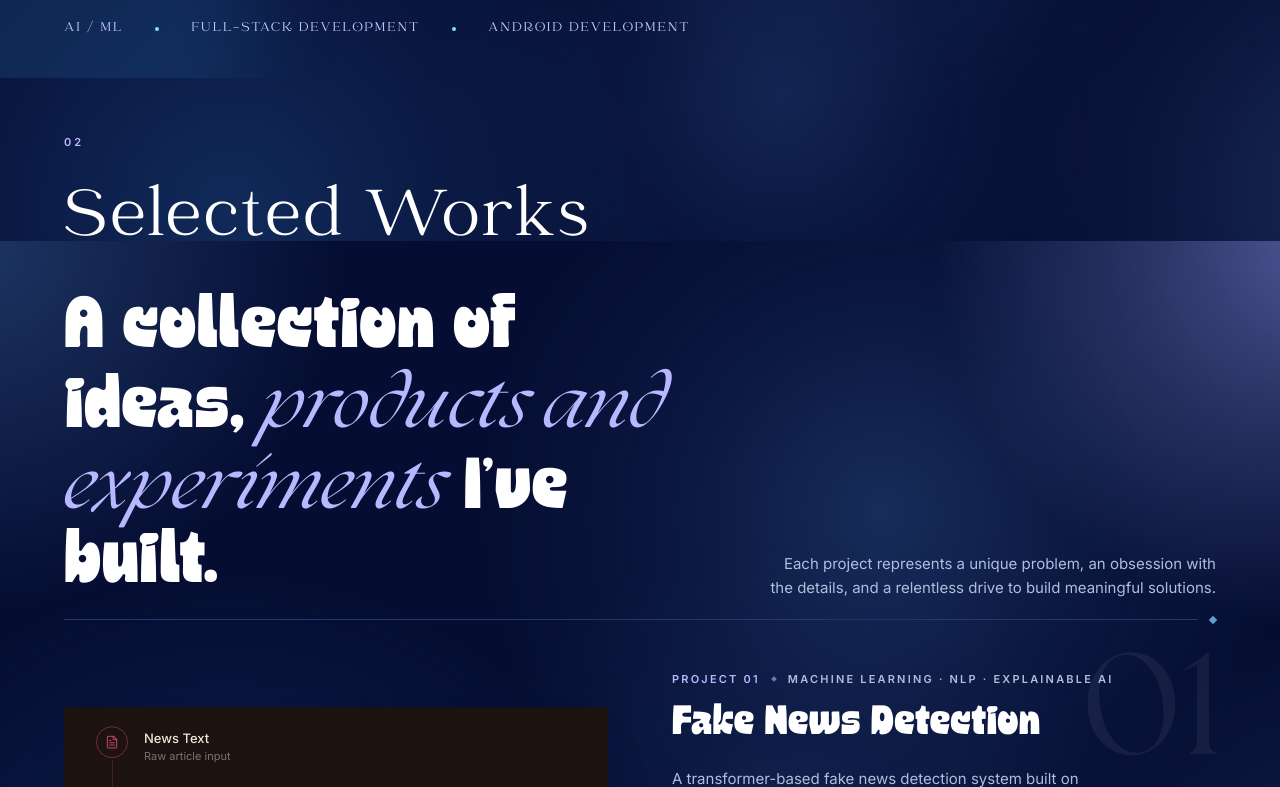
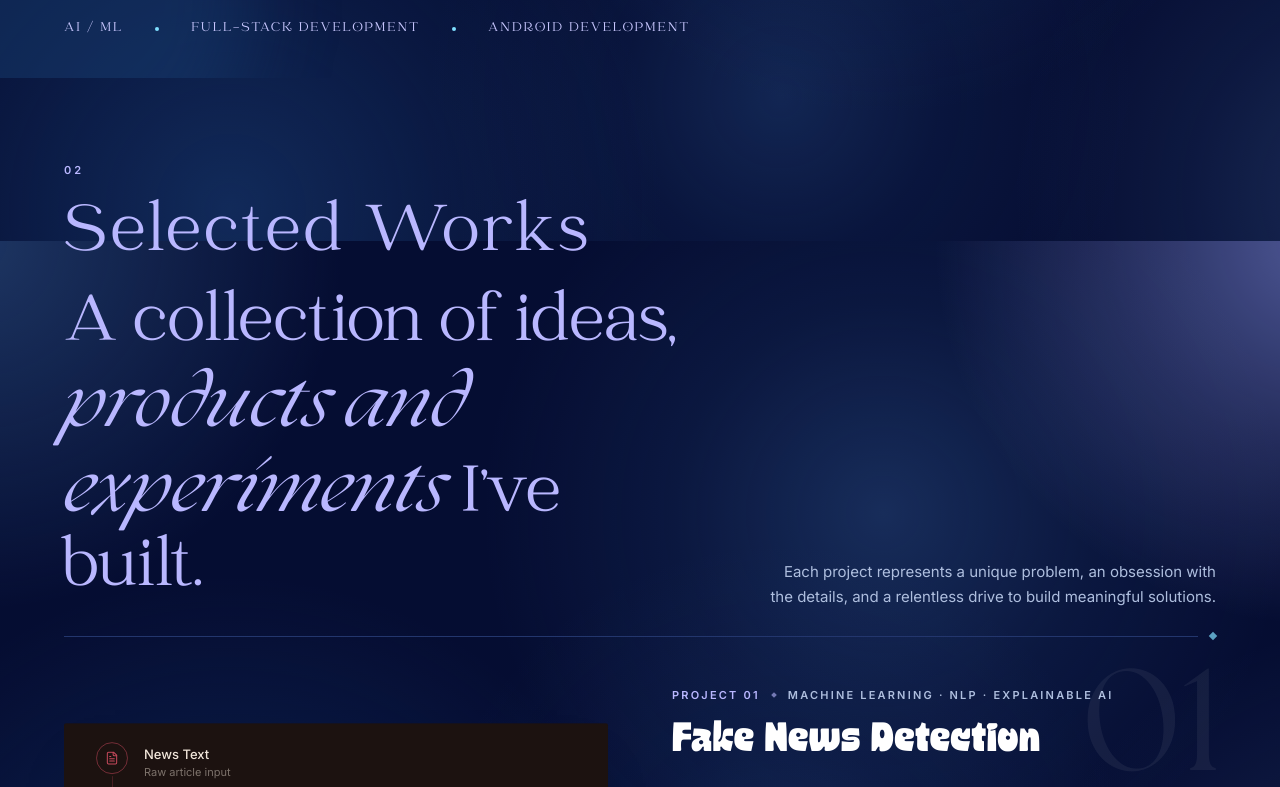
Before and after one commit to trisha29807-del/Portfolio-Trisha, a React (Vite) app: page / in a window 1280 px wide. Shown: the part 1433-2220 px from the top of the page. Built offline with nearby package versions, Linux system fonts and the light colour scheme; the HTML template or start-up script is replaced by a standard one.

Commit message:
Unify section headings and add breathing room

```diff
--- a/src/components/Work/WorkSection.tsx
+++ b/src/components/Work/WorkSection.tsx
@@ -33,7 +33,7 @@ export function WorkSection() {
       id="work"
       className="bg-[#050D32] text-white transition-colors duration-700 ease-[cubic-bezier(0.65,0,0.35,1)] dark:bg-[#050D32] dark:text-white"
     >
-      <div className="container-editorial pt-2 sm:pt-3">
+      <div className="container-editorial pt-8 sm:pt-10">
         <div className="grid grid-cols-1 gap-10 lg:grid-cols-[1.4fr_1fr] lg:gap-16">
           <motion.div
             initial="hidden"
@@ -44,10 +44,10 @@ export function WorkSection() {
             <span className="text-[11px] font-semibold tracking-[0.28em] uppercase text-[#B9B7FF] dark:text-[#B9B7FF]">
               02
             </span>
-            <h2 className="mt-4 font-mager text-[clamp(2.5rem,6vw,4.5rem)] tracking-[0.04em] text-white dark:text-white">
+            <h2 className="mt-5 font-mager text-[clamp(2.5rem,6vw,4.5rem)] leading-[1.03] tracking-[0.04em] text-[#B9B7FF] dark:text-[#B9B7FF]">
               Selected Works
             </h2>
-            <h2 className="mt-4 font-boldfat text-[clamp(2.5rem,6vw,4.5rem)] leading-[1.03] text-white dark:text-white">
+            <h2 className="mt-4 font-mager text-[clamp(2.5rem,6vw,4.5rem)] leading-[1.03] text-[#B9B7FF] dark:text-[#B9B7FF]">
               A collection of ideas,{" "}
               <em className="font-seasons italic text-[#B9B7FF] dark:text-[#B9B7FF]">
                 products and experiments
@@ -77,7 +77,7 @@ export function WorkSection() {
           custom={0.25}
           viewport={{ once: true, margin: "-15% 0px" }}
           variants={fadeUp}
-          className="mt-6 flex items-center gap-3 sm:mt-4"
+          className="mt-8 flex items-center gap-3 sm:mt-6"
         >
           <div className="h-px flex-1 bg-day-border dark:bg-night-border" />
           <span className="h-1.5 w-1.5 rotate-45 bg-[#7FDFFF]/70 dark:bg-[#7FDFFF]/70" />
```
